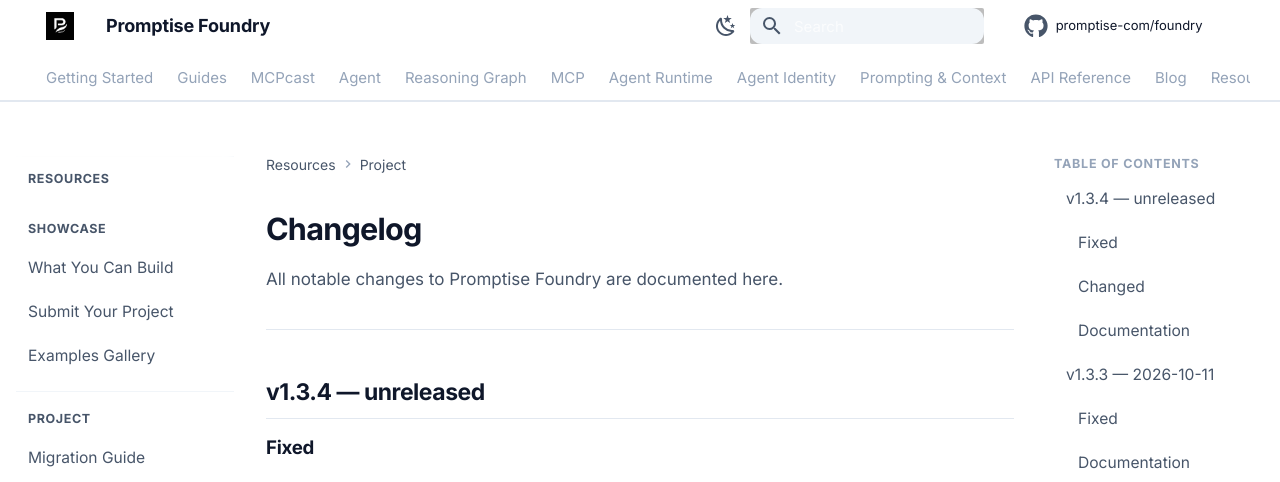
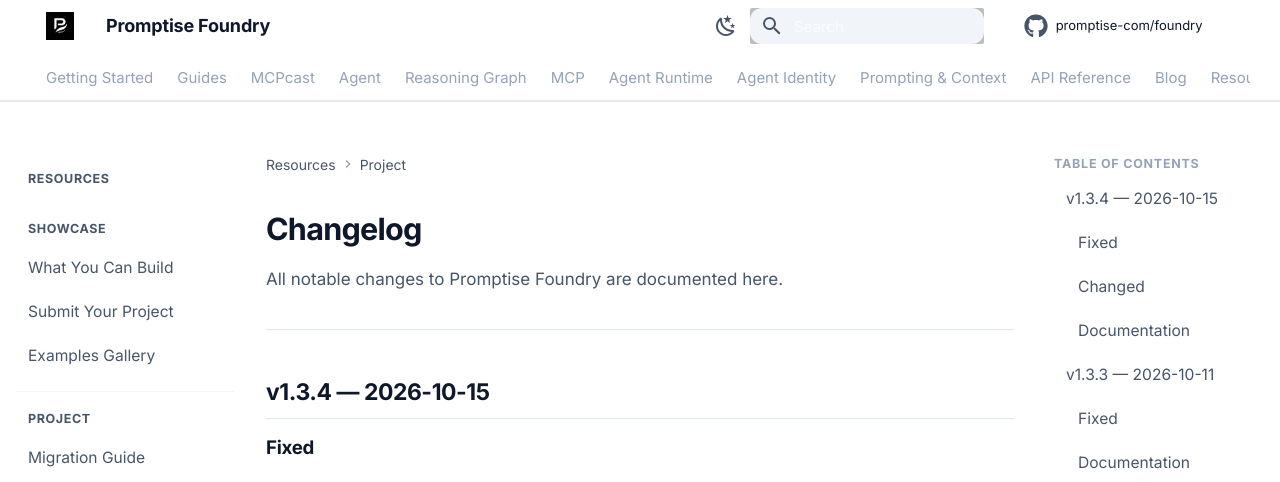
Before and after one commit to CloudEngineHub/DeepMCPAgent, an MkDocs documentation site: the page built from docs/resources/changelog.md, in a window 1280 px wide and 900 px high. Shown: the top 482 px of the window. Built offline with MkDocs 1.6.1 and Material for MkDocs 9.7.7, drawn with Linux system fonts in a browser that asks for light colours; comment, search, counter and statistics services are not loaded.

Commit message:
chore(release): 1.3.4
Co-Authored-By: Claude Opus 5.5 <noreply@anthropic.com>

```diff
--- a/docs/resources/changelog.md
+++ b/docs/resources/changelog.md
@@ -4,7 +4,7 @@ All notable changes to Promptise Foundry are documented here.
 
 ---
 
-## v1.3.4 — unreleased
+## v1.3.4 — 2026-10-15
 
 ### Fixed
 - **`max_agent_iterations=N` ran N+1 model calls** -- the engine counted a node execution after running it and stopped only once the count passed the limit, so `build_agent(max_agent_iterations=N)` (the engine's `max_iterations`) allowed N+1 node executions: N+1 model calls and N+1 rounds of tool calls in the default ReAct graph. `N` now allows exactly `N` node executions, which in the ReAct graph is `N` model calls. The `build_agent` docstring and the engine docs say what is counted.
```
Also changed, not shown: CHANGELOG.md (+1 -1 lines).
